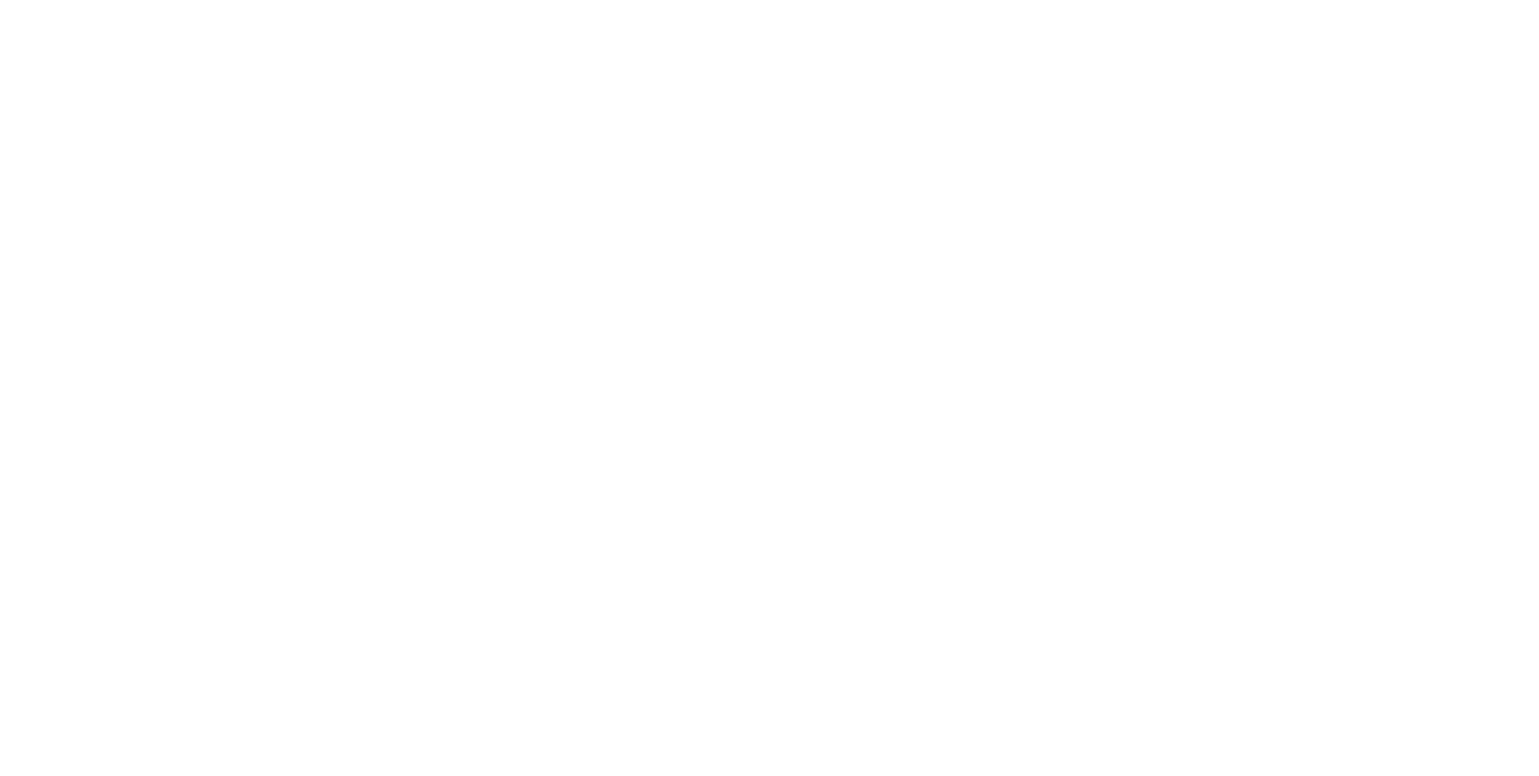
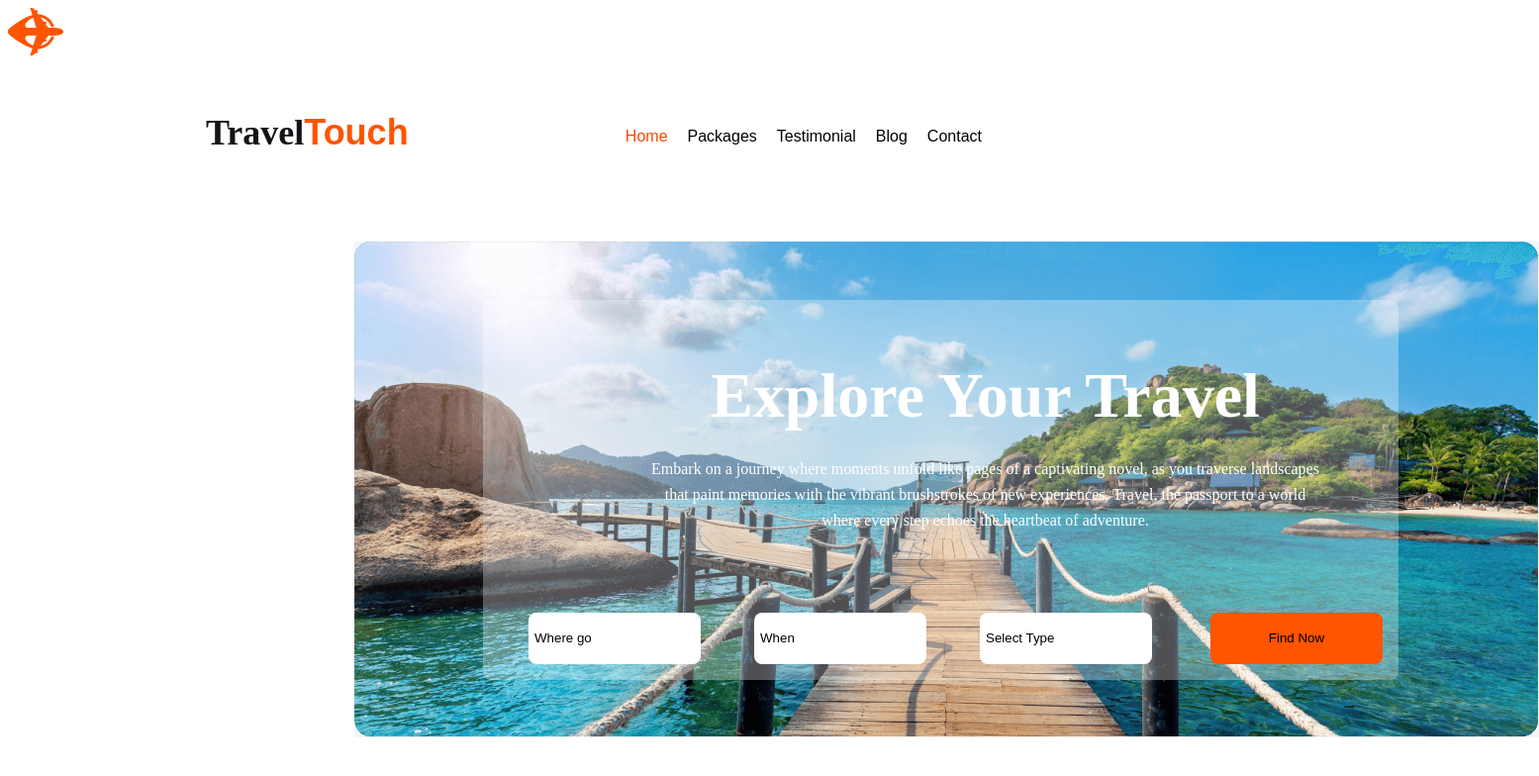
Before and after one commit to Bappy07/b9-a2, a plain HTML site: page index.html in a window 1280 px wide. Shown: the whole page at 99% size, 1555 px wide, since content can reach past the window. Drawn offline with Linux system fonts and the light colour scheme.

Commit message:
header file added

```diff
--- a/index.html
+++ b/index.html
@@ -8,7 +8,37 @@
 </head>
 <body>
     <header>
+        <img class="Logo" src="Images/Group 40071 (2).png" alt="">
+        <nav>
 
+            <h3 class="Agency-title"> Travel <span class="Agency-title-touch">Touch</span></h3>
+            <ul class="list">
+                <li class="Home">Home</li>
+                <li>Packages</li>
+                <li>Testimonial</li>
+                <li>Blog</li>
+                <li>Contact</li>
+
+            </ul>
+        </nav>
+        <div class="Banner">
+            <div class="banner-des">
+
+            <h1 class="title">Explore Your Travel</h1>
+            <p class="Wite-gray">Embark on a journey where moments unfold like pages of a captivating novel, as you traverse landscapes that paint memories with the vibrant brushstrokes of new experiences. Travel,
+                the passport to a world where every step echoes the heartbeat of adventure.
+            </p>
+
+          <div class="transparent">
+            <button class="btn-primary-t-three">Where go</button>
+            <button class="btn-primary-t-three">When</button>
+            <button class="btn-primary-t-three">Select Type</button>
+            <button class="btn-primary">Find Now</button>
+
+           </div>
+    </div>
+        <img src="Images/Group 13 (1) (1).png" alt="">
+        </div>
     </header>
 </body>
 </html>
--- a/styles/B9-A2.css
+++ b/styles/B9-A2.css
@@ -0,0 +1,135 @@
+@import url(<link rel="preconnect" href="https://fonts.googleapis.com">
+<link rel="preconnect" href="https://fonts.gstatic.com" crossorigin>
+<link href="https://fonts.googleapis.com/css2?family=Mulish:ital,wght@0,500;0,600;1,400;1,700&display=swap" rel="stylesheet">);
+*{
+    font-family: 'Mulish', sans-serif;
+}
+
+
+nav{
+        display: flex;
+        justify-content: space-between;
+        align-items: center;
+
+}
+
+
+
+header Logo{
+    width: 48px;
+    height: 56.008px;
+    margin-top: 40px;
+
+margin-left:58px;
+margin-top:140 px;
+}
+.list{
+    display: flex;
+    list-style: none;
+    gap: 20px;
+    margin-right: 280px;
+    margin-top: 40px;
+
+}
+
+.Home{
+    color: orangered;
+}
+  .Agency-title{
+    color: #131318;
+  }
+
+.Agency-title-touch{
+    color: #FF5400;
+}
+.banner-des{
+    display: flex;
+    justify-content: center;
+    text-align: center;
+    align-items: center;
+    margin-left: 130px ;
+    position: absolute;
+ }
+
+.Agency-title{
+display: flex;
+align-items: center;
+font-family: Mulish;
+font-size: 36px;
+font-style: normal;
+font-weight: 800;
+line-height: normal;
+margin-left: 200px;
+margin-top: 53px;
+}
+.Banner{
+display: flex;
+margin-left: 350px;
+margin-top: 53px;
+align-items: center;
+background-position: center;
+
+
+}
+.title{
+    position: absolute;
+    color: white;
+    font-family: Mulish;
+    font-size: 64px;
+    font-weight: 600;
+    text-align: center;
+    padding-left: 90px;
+    padding-bottom: 190px;
+
+    }
+
+
+
+.Wite-gray{
+    width: 676px;
+   color: #fff;
+padding-left: 90px;
+padding-top: 10px;
+position: absolute;
+font-family: Mulish;
+font-size: 16px;
+font-style: normal;
+font-weight: 400;
+line-height: 26px;
+}
+.transparent{
+    display: inline-flex;
+padding: 16px;
+align-items: flex-start;
+gap: 24px;
+
+border-radius: 8px;
+background: rgba(255, 255, 255, 0.30);
+}
+
+.btn-primary-t-three{
+ display: flex;
+align-items: center;
+ width: 174px;
+height: 52px;
+gap: 4px;
+border-radius: 8px;
+background: #FFF;
+margin-top: 300px;
+margin-left: 30px;
+border: none;
+}
+.btn-primary{
+    align-items: center;
+
+display: flex;
+justify-content: space-around;
+width: 174px;
+height: 52px;
+gap: 24px;
+border-radius: 8px;
+border: none;
+background: #FF5400;
+margin-top: 300px;
+margin-left: 35px;
+}
```
